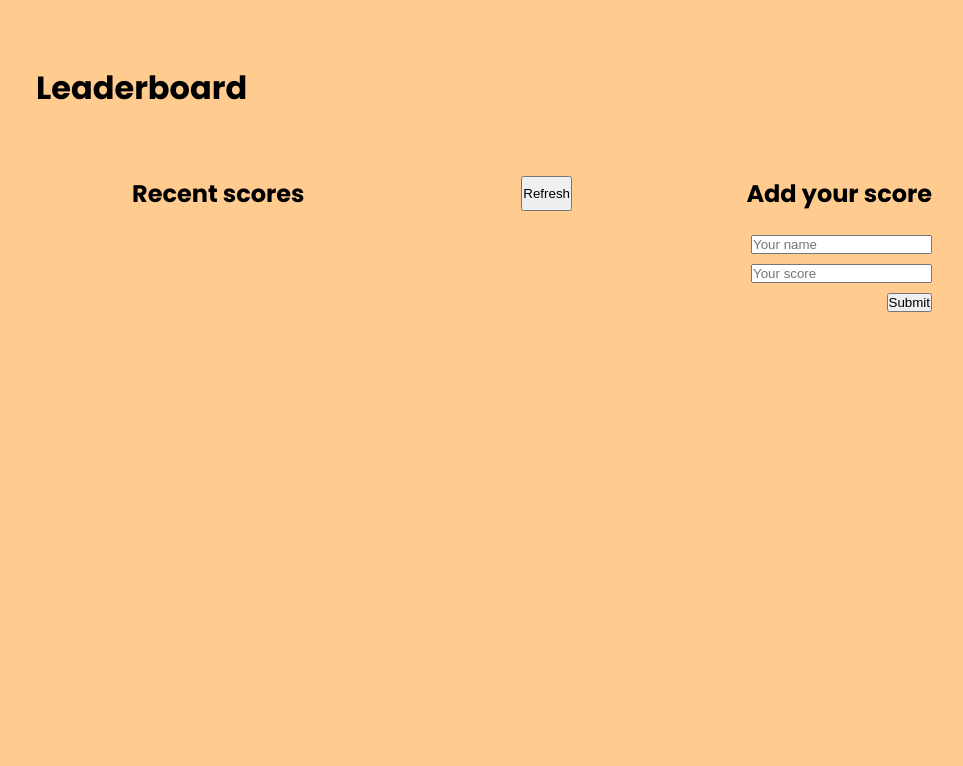
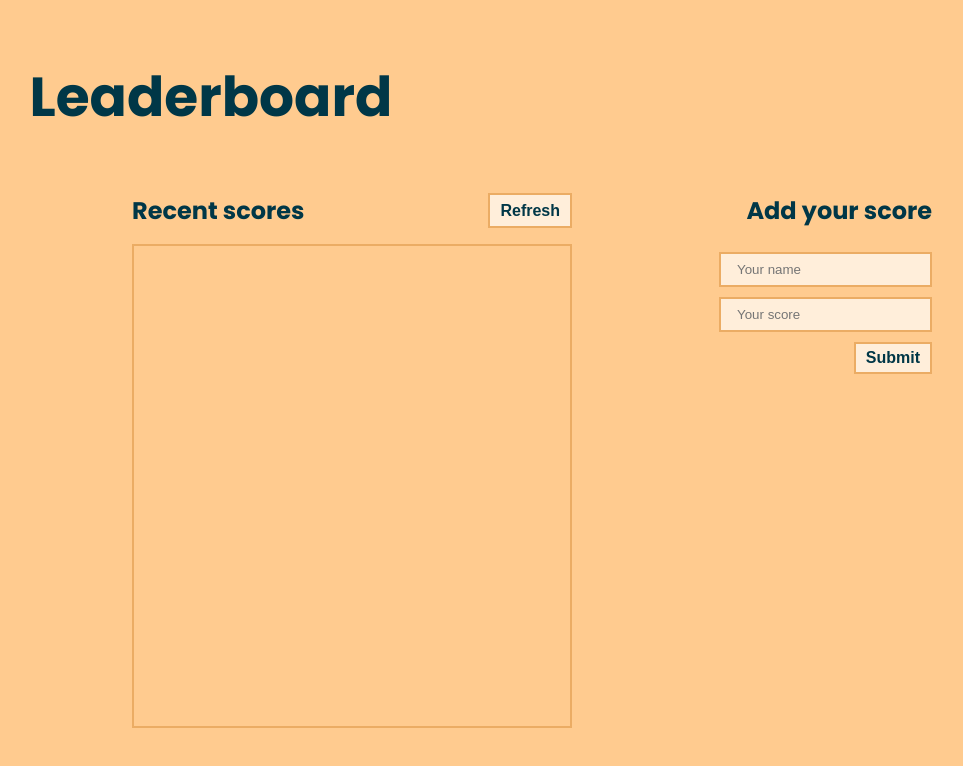
Before and after one commit to HSMathebula/LeaderBoard, a website built with webpack: page src/index.html in a window 1280 px wide. Shown: the whole page, without its empty margins (108-1071 px from the left). Built offline with nearby package versions, Linux system fonts and the light colour scheme.

Commit message:
Add style

```diff
--- a/src/index.html
+++ b/src/index.html
@@ -13,7 +13,7 @@
         <main>
             <section>
                 <div class="scores">
-                    <h2>Recent scores</h2>
+                    <h2 class="score-header">Recent scores</h2>
                     <button class="refresh-btn" type="button">Refresh</button>
                 </div>
                 <div class="results"></div>
--- a/src/style.css
+++ b/src/style.css
@@ -12,7 +12,9 @@ body {
 }
 
 #title {
-  margin: 2em 0 2em 4.5em;
+  margin: 1em 0 1em 2.5em;
+  font-size: 55px;
+  color: #003747;
 }
 
 main {
@@ -31,6 +33,11 @@ main {
 .add-header {
   text-align: end;
   margin-bottom: 1em;
+  color: #003747;
+}
+
+.score-header {
+  color: #003747;
 }
 
 #score-data {
@@ -41,6 +48,18 @@ main {
 
 input {
   margin-bottom: 10px;
+  background: #ffeeda;
+  border: 2px solid #ebac64;
+  padding: 8px 16px;
+}
+
+button {
+  background: #ffeeda;
+  border: 2px solid #ebac64;
+  padding: 5px 10px;
+  font-size: 16px;
+  font-weight: 700;
+  color: #003747;
 }
 
 aside {
@@ -54,9 +73,20 @@ section {
 }
 
 .result:nth-child(even) {
-  background: #ccc;
+  background: #ffcb8f;
 }
 
 .result:nth-child(odd) {
-  background: #fff;
+  background: #ffeeda;
 }
+
+.results {
+  border: 2px solid #ebac64!important;
+  color: #003747;
+  overflow-y: scroll;
+  height: 60vh;
+}
+
+.result {
+  padding: 8px 16px;
+}
```
Also changed, not shown: dist/main.js.
